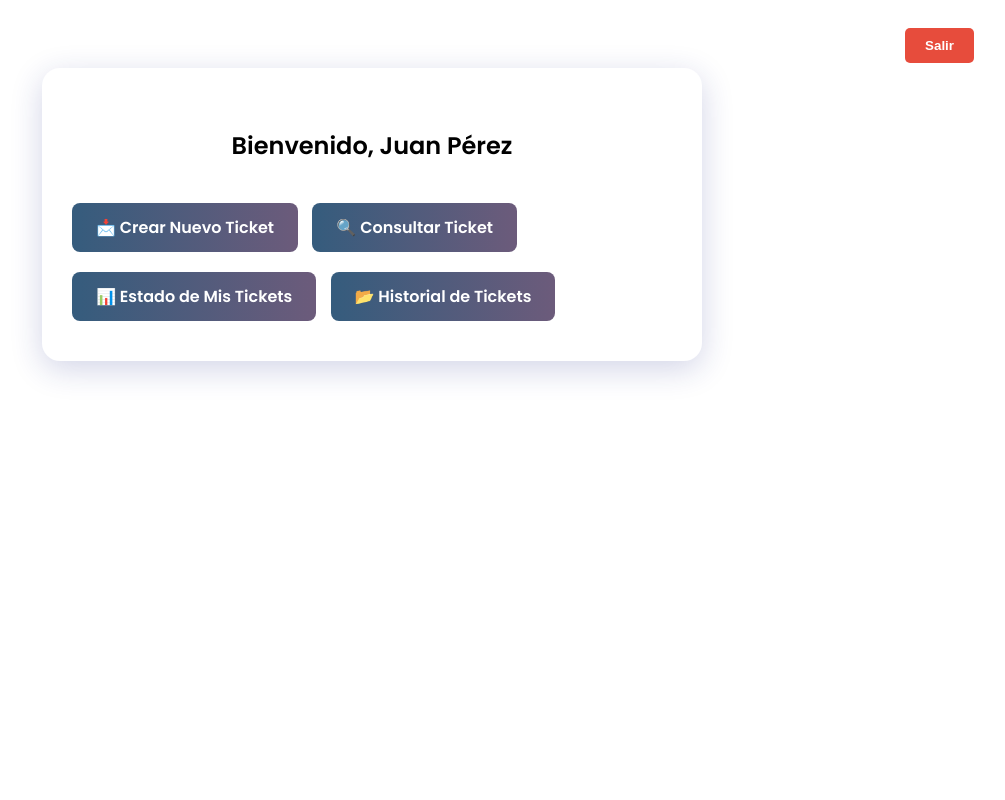
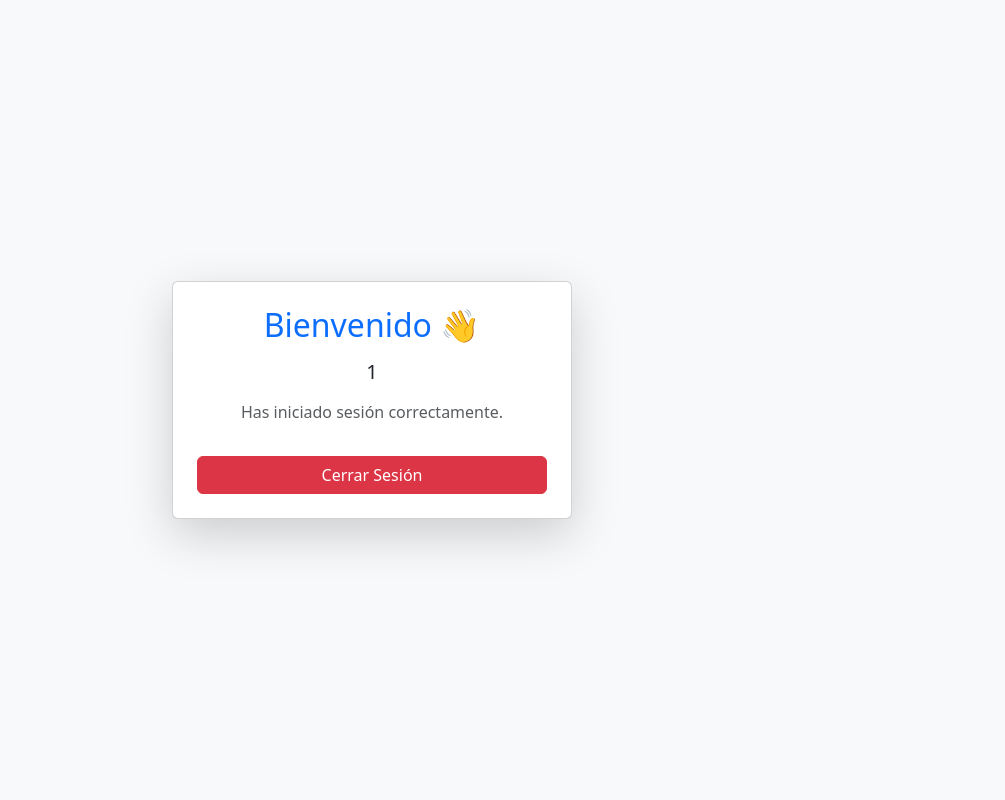
Before and after one commit to jece20/Mesa_Ayuda_NT, a PHP site: page /dashboard.php in a window 1280 px wide. Shown: the whole page, without its empty margins (268-1273 px from the left). Run offline with PHP 8.4, Linux system fonts and the light colour scheme; a user stored in the database is signed in.

Commit message:
Add files via upload

```diff
--- a/dashboard.php
+++ b/dashboard.php
@@ -1,110 +1,30 @@
 <?php
 session_start();
 if (!isset($_SESSION['usuario'])) {
-    header("Location: index.php");
-    exit();
+    header("Location: login.php");
+    exit;
 }
-$usuario = $_SESSION['usuario'];
 ?>
 <!DOCTYPE html>
 <html lang="es">
 <head>
-    <meta charset="UTF-8">
-    <title>Dashboard - Mesa de Ayuda</title>
-    <link rel="stylesheet" href="estilos.css">
-    <style>
-        .logout-btn {
-            position: absolute;
-            top: 20px;
-            right: 30px;
-            background: #e74c3c;
-            color: #fff;
-            border: none;
-            padding: 10px 20px;
-            border-radius: 5px;
-            cursor: pointer;
-            font-weight: bold;
-            transition: background 0.2s;
-        }
-        .logout-btn:hover {
-            background: #c0392b;
-        }
-        .dashboard {
-            max-width: 600px;
-            margin: 60px auto;
-            background: #fff;
-            border-radius: 18px;
-            box-shadow: 0 8px 32px 0 rgba(31, 38, 135, 0.2);
-            padding: 40px 30px 30px 30px;
-            position: relative;
-        }
-        .panel-opciones button {
-            margin: 10px 10px 10px 0;
-            padding: 12px 24px;
-            border-radius: 8px;
-            border: none;
-            background: linear-gradient(90deg, #355c7d 0%, #6c5b7b 100%);
-            color: #fff;
-            font-size: 1rem;
-            cursor: pointer;
-            transition: background 0.2s;
-        }
-        .panel-opciones button:hover {
-            background: linear-gradient(90deg, #6c5b7b 0%, #355c7d 100%);
-        }
-        h2 {
-            text-align: center;
-            margin-bottom: 30px;
-        }
-    </style>
+  <meta charset="UTF-8">
+  <title>Panel</title>
+  <link href="https://cdn.jsdelivr.net/npm/bootstrap@5.3.3/dist/css/bootstrap.min.css" rel="stylesheet">
 </head>
-<body>
-    <form method="post" style="position:relative;">
-        <button type="submit" name="logout" class="logout-btn">Salir</button>
-    </form>
-    <div class="dashboard">
-        <h2>Bienvenido, <?php echo htmlspecialchars($usuario['nombre']); ?></h2>
-        <div class="panel-opciones">
-            <button onclick="mostrarFormulario()">📩 Crear Nuevo Ticket</button>
-            <button>🔍 Consultar Ticket</button>
-            <button>📊 Estado de Mis Tickets</button>
-            <button>📂 Historial de Tickets</button>
-        </div>
-        <div id="formulario-ticket" style="display:none;">
-            <h3>Crear Nuevo Ticket</h3>
-            <form>
-                <label>Categoría:</label>
-                <select>
-                    <option>Internet</option>
-                    <option>Telefonía Fija</option>
-                    <option>TV Digital</option>
-                    <option>Facturación</option>
-                    <option>Otro</option>
-                </select>
-                <label>Prioridad:</label>
-                <select>
-                    <option>Baja</option>
-                    <option>Media</option>
-                    <option>Alta</option>
-                    <option>Urgente</option>
-                </select>
-                <label>Asunto del Ticket:</label>
-                <input type="text" required>
-                <label>Descripción:</label>
-                <textarea required></textarea>
-                <label>Adjuntar archivo (opcional):</label>
-                <input type="file">
-                <button type="submit">ENVIAR TICKET</button>
-            </form>
-        </div>
-    </div>
-    <script src="script.js"></script>
+<body class="bg-light">
+
+<div class="container d-flex justify-content-center align-items-center vh-100">
+  <div class="card shadow-lg p-4 text-center" style="max-width: 400px; width: 100%;">
+    <h2 class="mb-3 text-primary">Bienvenido 👋</h2>
+    <h5 class="mb-3 text-dark">
+      <?php echo htmlspecialchars($_SESSION['usuario']); ?>
+    </h5>
+    <p class="text-muted">Has iniciado sesión correctamente.</p>
+    <a href="logout.php" class="btn btn-danger w-100 mt-3">Cerrar Sesión</a>
+  </div>
+</div>
+
+<script src="https://cdn.jsdelivr.net/npm/bootstrap@5.3.3/dist/js/bootstrap.bundle.min.js"></script>
 </body>
 </html>
-<?php
-if (isset($_POST['logout'])) {
-    session_destroy();
-    header("Location: index.php");
-    exit();
-}
-?>
--- /dev/null
+++ b/logout.php
@@ -0,0 +1,6 @@
+<?php
+session_start();
+session_unset();
+session_destroy();
+header("Location: login.php");
+exit;
```
Also changed, not shown: login.php (added, +98 -0 lines), registro.php (added, +98 -0 lines), style.css (added, +49 -0 lines).
